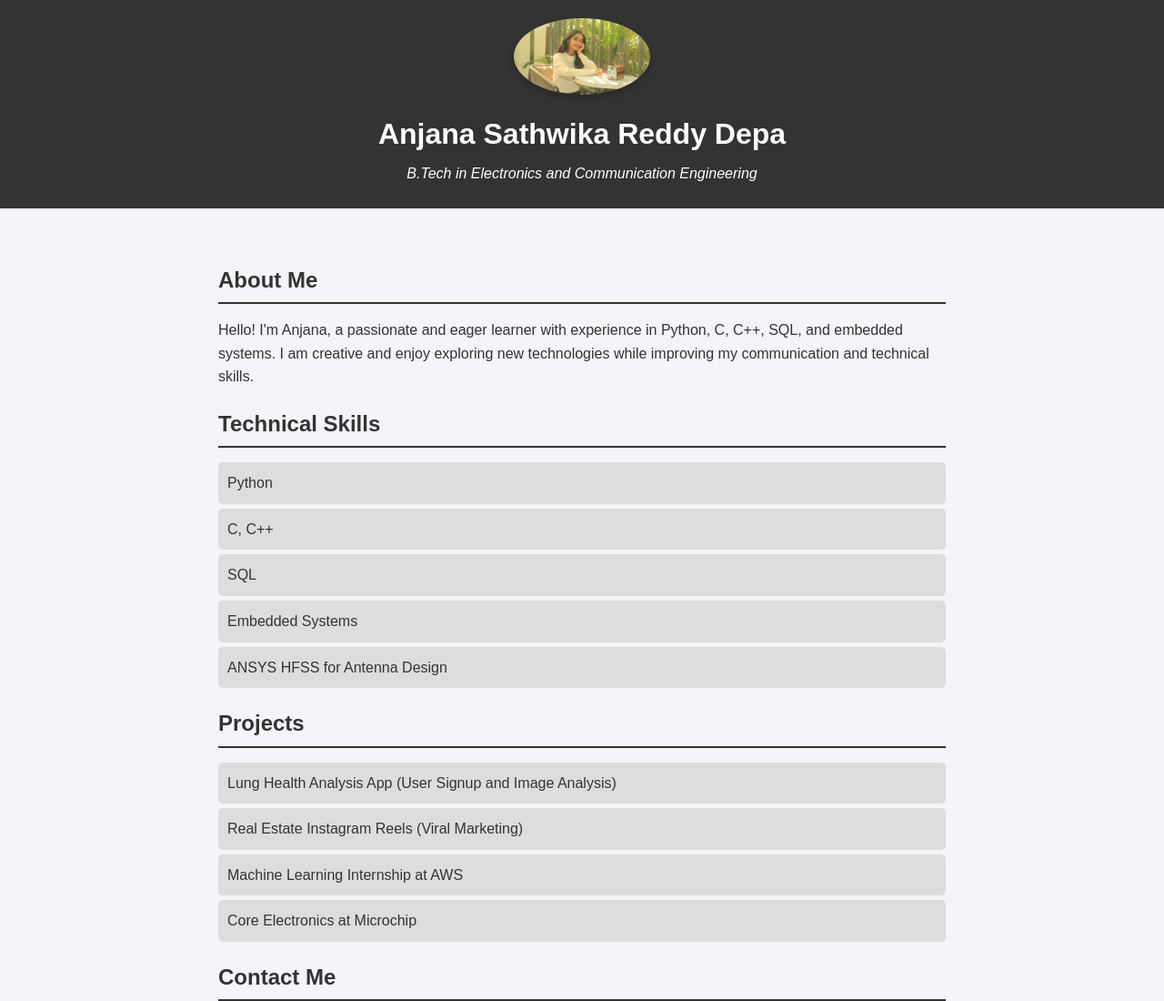
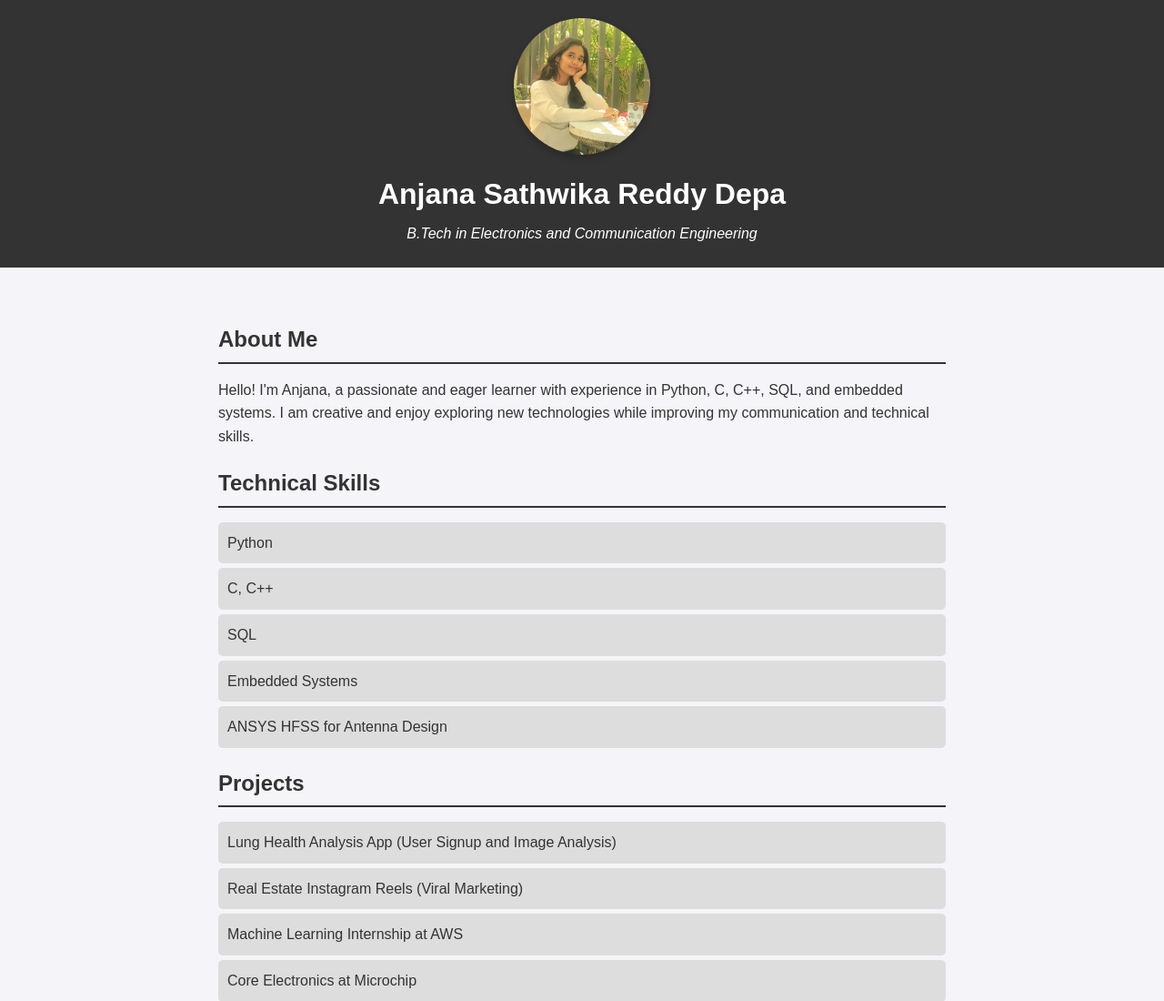
Before and after one commit to anjana-sathwika/Portfolio, a plain HTML site: page index.html in a window 1280 px wide. Shown: the top 1100 px of the page at 91% size. Drawn offline with Linux system fonts and the light colour scheme.

Commit message:
Update styles.css

```diff
--- a/styles.css
+++ b/styles.css
@@ -15,13 +15,14 @@ header {
 }
 
 .profile img {
-    width: 150px; /* Adjust width */
-    height: auto; /* Maintain aspect ratio */
-    border-radius: 50%; /* Circular shape */
+    width: 150px; /* Set desired width */
+    height: 150px; /* Set desired height to maintain proportions */
+    object-fit: cover; /* Ensures the image fits nicely */
+    border-radius: 50%; /* Makes the image circular */
     margin-bottom: 10px;
-    box-shadow: 0 4px 8px rgba(0, 0, 0, 0.2); /* Add a shadow for aesthetics */
-    max-width: 100%; /* Ensure it doesn’t overflow the container */
+    box-shadow: 0 4px 8px rgba(0, 0, 0, 0.2); /* Optional aesthetic shadow */
 }
+
 
 
 .profile h1 {
```
